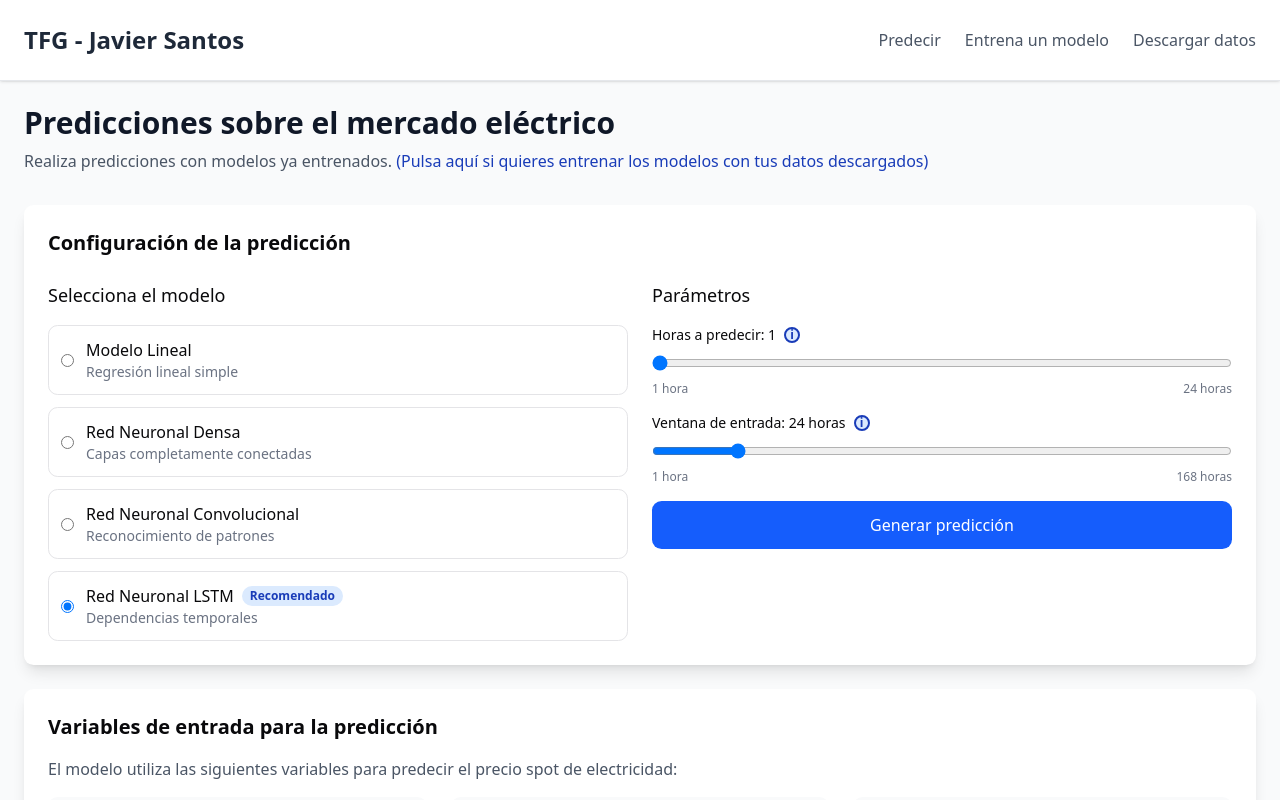
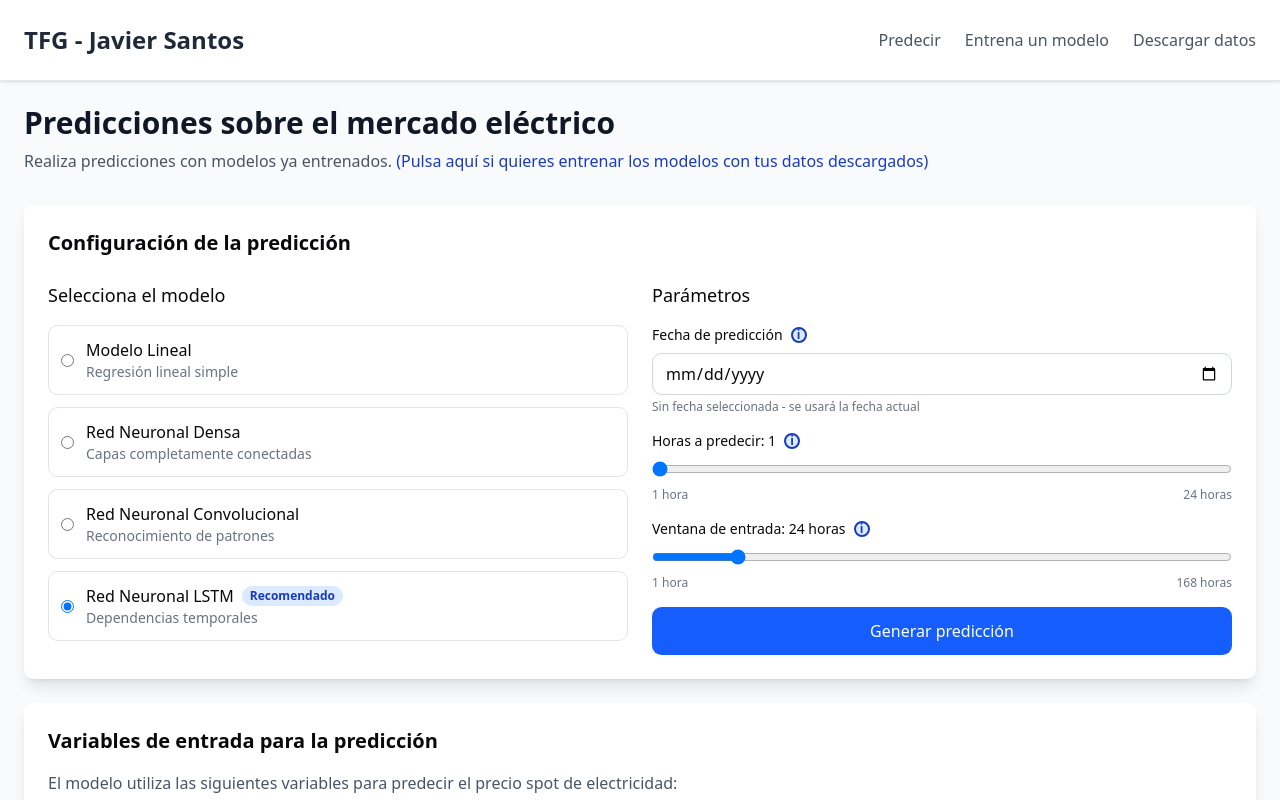
Before and after one commit to santos-404/time-series-tfg, a React (Vite) app in the folder frontend/: page /predict in a window 1280 px wide. Shown: the top 800 px of the page. Built offline with nearby package versions, Linux system fonts and the light colour scheme; no server answers.

Commit message:
Update prediction screen to let the user select date (#17)

```diff
--- a/frontend/src/screens/predict/predictions.tsx
+++ b/frontend/src/screens/predict/predictions.tsx
@@ -13,12 +13,18 @@ const Predictions = () => {
   const [predictionConfig, setPredictionConfig] = useState<PredictionRequest>({
     model_name: 'lstm',
     hours_ahead: 1,
-    input_hours: 24
+    input_hours: 24,
+    prediction_date: ''
   });
 
   const { predictionData, loading: predictionLoading, error: predictionError, predict } = usePredictions(API_URL);
 
-  const { data: predictedHistoricalData, loading: historyLoading } = useFetch<HistoricalData>(`${API_URL}/api/v1/historical?days=7&columns=daily_spot_market_600_España`);
+  // Build historical data URL with end_date parameter
+  const historicalUrl = predictionConfig.prediction_date
+    ? `${API_URL}/api/v1/historical?days=7&columns=daily_spot_market_600_España&end_date=${predictionConfig.prediction_date}`
+    : `${API_URL}/api/v1/historical?days=7&columns=daily_spot_market_600_España`;
+
+  const { data: predictedHistoricalData, loading: historyLoading, refetch: refetchHistorical } = useFetch<HistoricalData>(historicalUrl);
 
   const modelOptions = [
     { value: 'linear', label: 'Modelo Lineal', description: 'Regresión lineal simple' },
@@ -33,14 +39,29 @@ const Predictions = () => {
     'Precios regionales': ['average_demand_price_573_Baleares', 'average_demand_price_573_Canarias']
   };
 
+  // Get today's date in YYYY-MM-DD format for max date validation
+  const today = new Date().toISOString().split('T')[0];
+
   const handlePredict = async () => {
     await predict(predictionConfig);
+
+    // Refetch historical data with the selected date
+    if (refetchHistorical) {
+      refetchHistorical();
+    }
 
     // The point here is to scroll to the bottom of the screen. But the screen get bigger
     // when the plot is generated for the 1st time. Thats the reason behind waiting 200ms
     setTimeout(() => {
       window.scrollTo({ top: document.documentElement.scrollHeight, behavior: 'smooth' });
     }, 200);
+  };
+
+  const handleDateChange = (date: string) => {
+    setPredictionConfig(prev => ({
+      ...prev,
+      prediction_date: date
+    }));
   };
 
   return (
@@ -96,6 +117,36 @@ const Predictions = () => {
             <div>
               <h3 className="text-lg font-medium mb-4">Parámetros</h3>
               <div className="space-y-4">
+                <div>
+                  <label className="block text-sm font-medium mb-2 flex items-center gap-2">
+                    Fecha de predicción
+                    <div className="relative group">
+                      <div className="w-4 h-4 bg-blue-100 border-2 border-blue-800 rounded-full flex items-center justify-center cursor-help">
+                        <span className="text-blue-800 text-xs font-bold">i</span>
+                      </div>
+                      <div className="absolute bottom-full left-1/2 transform -translate-x-1/2 mb-2 px-3 py-2 bg-blue-100 border-2 border-blue-800 text-blue-800 text-xs rounded-lg shadow-lg opacity-0 group-hover:opacity-100 transition-opacity duration-200 pointer-events-none w-64 z-10">
+                        <div className="text-center">
+                          <strong>Fecha de predicción:</strong> Selecciona la fecha desde la cual quieres hacer la predicción. El modelo utilizará datos hasta esta fecha para predecir las horas siguientes. Si no seleccionas fecha, se usará la fecha actual.
+                        </div>
+                        <div className="absolute top-full left-1/2 transform -translate-x-1/2 border-4 border-transparent border-t-blue-800"></div>
+                      </div>
+                    </div>
+                  </label>
+                  <input
+                    type="date"
+                    value={predictionConfig.prediction_date}
+                    max={today}
+                    onChange={(e) => handleDateChange(e.target.value)}
+                    className="w-full px-3 py-2 border border-gray-300 rounded-lg focus:ring-2 focus:ring-blue-500 focus:border-transparent"
+                    placeholder="Selecciona una fecha (opcional)"
+                  />
+                  <div className="text-xs text-gray-500 mt-1">
+                    {predictionConfig.prediction_date ?
+                      `Predecir desde: ${new Date(predictionConfig.prediction_date).toLocaleDateString('es-ES')}` :
+                      'Sin fecha seleccionada - se usará la fecha actual'
+                    }
+                  </div>
+                </div>
                 <div>
                   <label className="block text-sm font-medium mb-2 flex items-center gap-2">
                     Horas a predecir: {predictionConfig.hours_ahead}
@@ -211,7 +262,6 @@ const Predictions = () => {
           </div>
         </div>
 
-
         {predictionData && (
           <>
             <div className="bg-white rounded-lg shadow-lg p-6">
--- a/frontend/src/types/PredictionRequest.ts
+++ b/frontend/src/types/PredictionRequest.ts
@@ -2,4 +2,5 @@ export interface PredictionRequest {
   model_name: 'linear' | 'dense' | 'conv' | 'lstm';
   hours_ahead: number;
   input_hours: number;
+  prediction_date: string;
 }
```
Lines whose indentation alone changed are shown as unchanged.
